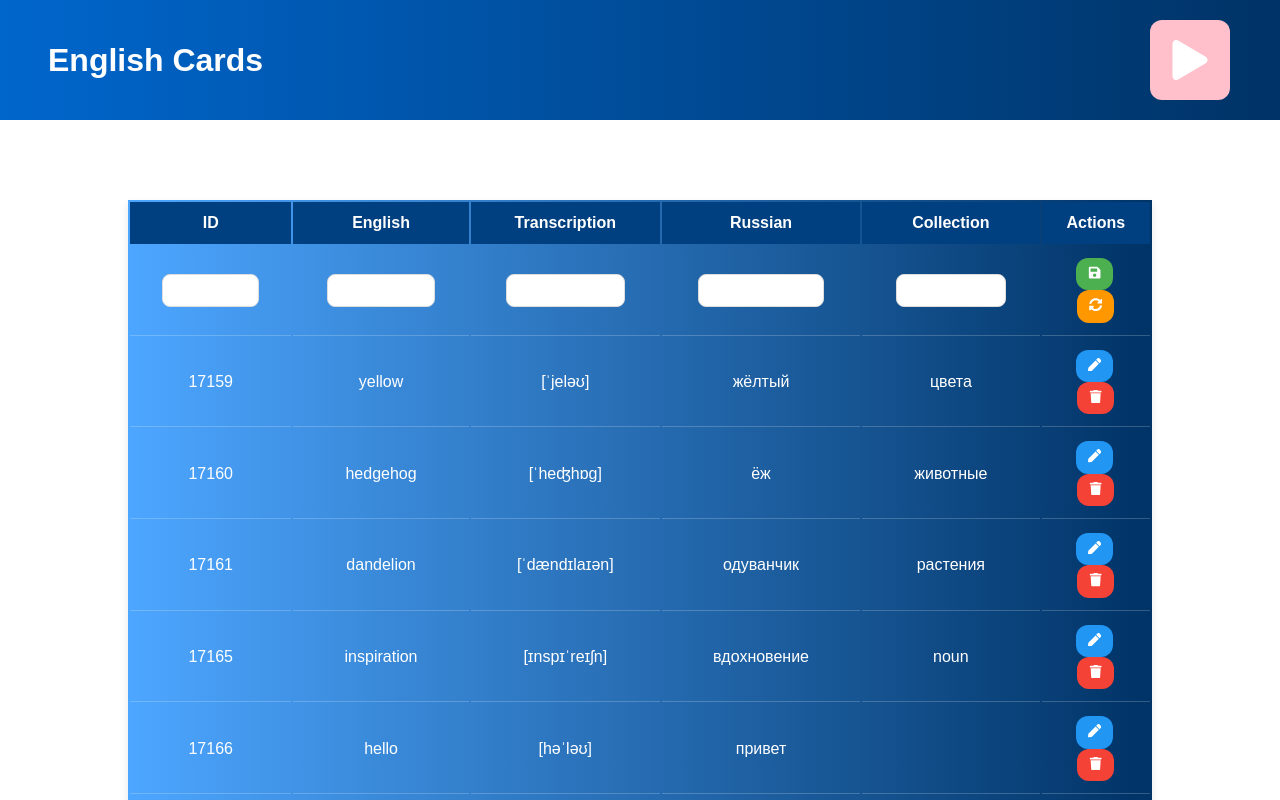
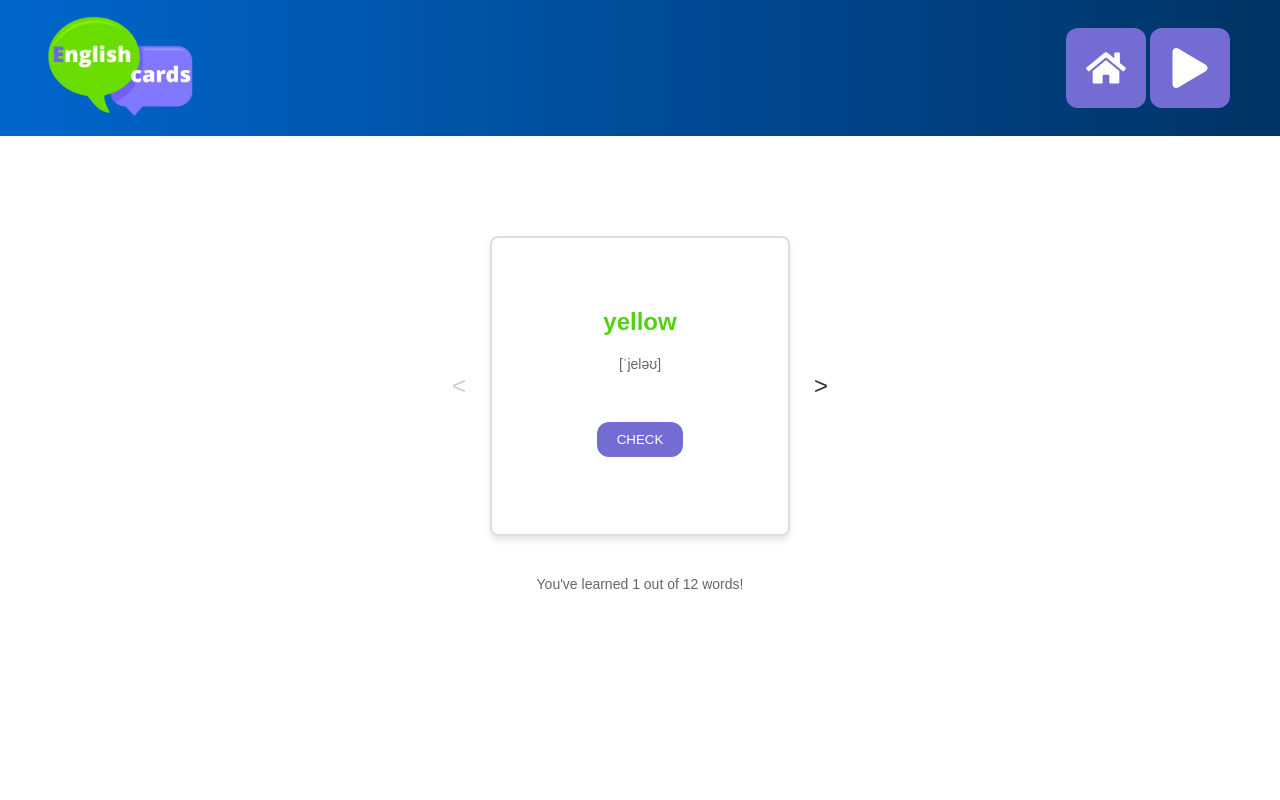
Before and after one commit to oxanamar/English-cards, a React (Create React App) app: page /game in a window 1280 px wide. Shown: the top 800 px of the page. Built offline with nearby package versions, Linux system fonts and the light colour scheme.

Commit message:
Added router, logo, changed styles

```diff
--- a/package.json
+++ b/package.json
@@ -9,7 +9,7 @@
     "react": "^18.3.1",
     "react-dom": "^18.3.1",
     "react-icons": "^5.3.0",
-    "react-router-dom": "^6.26.2",
+    "react-router-dom": "^6.27.0",
     "react-scripts": "5.0.1",
     "web-vitals": "^2.1.4"
   },
--- a/src/components/App/App.jsx
+++ b/src/components/App/App.jsx
@@ -1,32 +1,30 @@
 import React, { useState } from "react";
+import { BrowserRouter as Router, Routes, Route } from "react-router-dom";
 import Header from "../Header/Header";
 import Table from "../Table/Table";
 import Footer from "../Footer/Footer";
 import Game from "../Game/Game";
+import ErrorPage from "../ErrorPage/ErrorPage";
 import "./App.css";
 
 function App() {
-  // Toggle between home and game view
-  const [isPlaying, setIsPlaying] = useState(false);
+  return (
+    <Router>
+      <div>
+        <Header />
+        <Routes>
+          {/* Home page route */}
+          <Route path="/" element={<Table />} />
 
-  // Function to start the game
-  const handlePlay = () => {
-    setIsPlaying(true);
-  };
+          {/* Game page route */}
+          <Route path="/game" element={<Game />} />
 
-  // Function to go back to the home page
-  const handleHome = () => {
-    setIsPlaying(false);
-  };
-
-  return (
-    <div>
-      {/* The Header and Footer are always rendered */}
-      <Header onPlay={handlePlay} onHome={handleHome} isPlaying={isPlaying} />
-      {/* Conditional rendering for the main content (home or game) */}
-      {isPlaying ? <Game /> : <Table />}
-      <Footer />
-    </div>
+          {/* Catch-all route for unknown paths */}
+          <Route path="*" element={<ErrorPage />} />
+        </Routes>
+        <Footer />
+      </div>
+    </Router>
   );
 }
 
--- /dev/null
+++ b/src/components/ErrorPage/ErrorPage.jsx
@@ -0,0 +1,9 @@
+function ErrorPage() {
+  return (
+    <main>
+      <h2>404 Not Found</h2>
+    </main>
+  );
+}
+
+export default ErrorPage;
--- a/src/components/Game/game.module.css
+++ b/src/components/Game/game.module.css
@@ -29,7 +29,7 @@
 }
 
 .card h2 {
-  color: #009688;
+  color: rgb(84, 209, 18);
   margin-bottom: 10px;
   margin-top: 50px;
   margin-bottom: 20px;
@@ -37,7 +37,7 @@
 
 .btn-check {
   padding: 10px 20px;
-  background-color: rgba(198, 86, 105, 0.784);
+  background-color: rgb(115, 109, 211);
   color: #fff;
   margin-top: 50px;
   margin-bottom: 50px;
@@ -45,14 +45,14 @@
 }
 
 .btn-check:hover {
-  background-color: rgb(198, 86, 105);
+  background-color: rgb(93, 84, 214);
 }
 
 .russian {
   margin-top: 50px;
   margin-bottom: 50px;
   cursor: pointer;
-  color: rgb(198, 86, 105);
+  color: rgb(115, 109, 211);
   font-size: 20px;
 }
 
--- a/src/components/Header/Header.jsx
+++ b/src/components/Header/Header.jsx
@@ -1,21 +1,27 @@
 import React from "react";
+import { useNavigate } from "react-router-dom";
 import styles from "./header.module.css";
 import { FaPlay, FaHome } from "react-icons/fa";
+import logo from "../../English Cards Logo.png";
 
-function Header({ onPlay, onHome, isPlaying }) {
+function Header() {
+  const navigate = useNavigate();
+
   return (
     <div className={styles["header-container"]}>
-      <h1>English Cards</h1>
-      <div>
-        {isPlaying ? (
-          <button onClick={onHome} className={styles["home-button"]}>
-            <FaHome style={{ fontSize: "2.5rem" }} />
-          </button>
-        ) : (
-          <button onClick={onPlay} className={styles["play-button"]}>
-            <FaPlay style={{ fontSize: "2.5rem" }} />
-          </button>
-        )}
+      <div className={styles["logo-container"]} onClick={() => navigate("/")}>
+        <img src={logo} alt="English Cards Logo" className={styles.logo} />
+      </div>
+      <div className={styles["btn-container"]}>
+        <button onClick={() => navigate("/")} className={styles["home-button"]}>
+          <FaHome style={{ fontSize: "2.5rem" }} />
+        </button>
+        <button
+          onClick={() => navigate("/game")}
+          className={styles["play-button"]}
+        >
+          <FaPlay style={{ fontSize: "2.5rem" }} />
+        </button>
       </div>
     </div>
   );
--- a/src/components/Header/header.module.css
+++ b/src/components/Header/header.module.css
@@ -20,12 +20,24 @@
   box-sizing: border-box;
 }
 
+.logo-container {
+  cursor: pointer;
+}
+
+.logo {
+  height: 100px;
+  width: auto;
+}
+.btn-container {
+  display: flex;
+}
+
 .header-container button {
   display: flex;
   justify-content: center;
   width: 80px;
   height: 80px;
-  background-color: pink;
+  background-color: rgb(115, 109, 211);
   align-items: center;
   color: #fff;
   padding: 10px 10px;
@@ -36,5 +48,5 @@
 }
 
 .header-container button:hover {
-  background-color: rgb(224, 141, 155);
+  background-color: rgb(84, 209, 18);
 }
--- a/src/components/Table/table.module.css
+++ b/src/components/Table/table.module.css
@@ -70,12 +70,12 @@ button {
 }
 
 .btn-save {
-  background-color: #4caf50;
+  background-color: rgb(84, 209, 18);
   margin-right: 3px;
 }
 
 .btn-save:hover {
-  background-color: #45a049;
+  background-color: rgb(84, 194, 24);
 }
 
 @media (max-width: 731px) {
```
Also changed, not shown: src/English Cards Logo.png (added), src/components/ErrorPage/errorpage.module.css (added), 1 other file (tests, documents, lock files or other folders).
